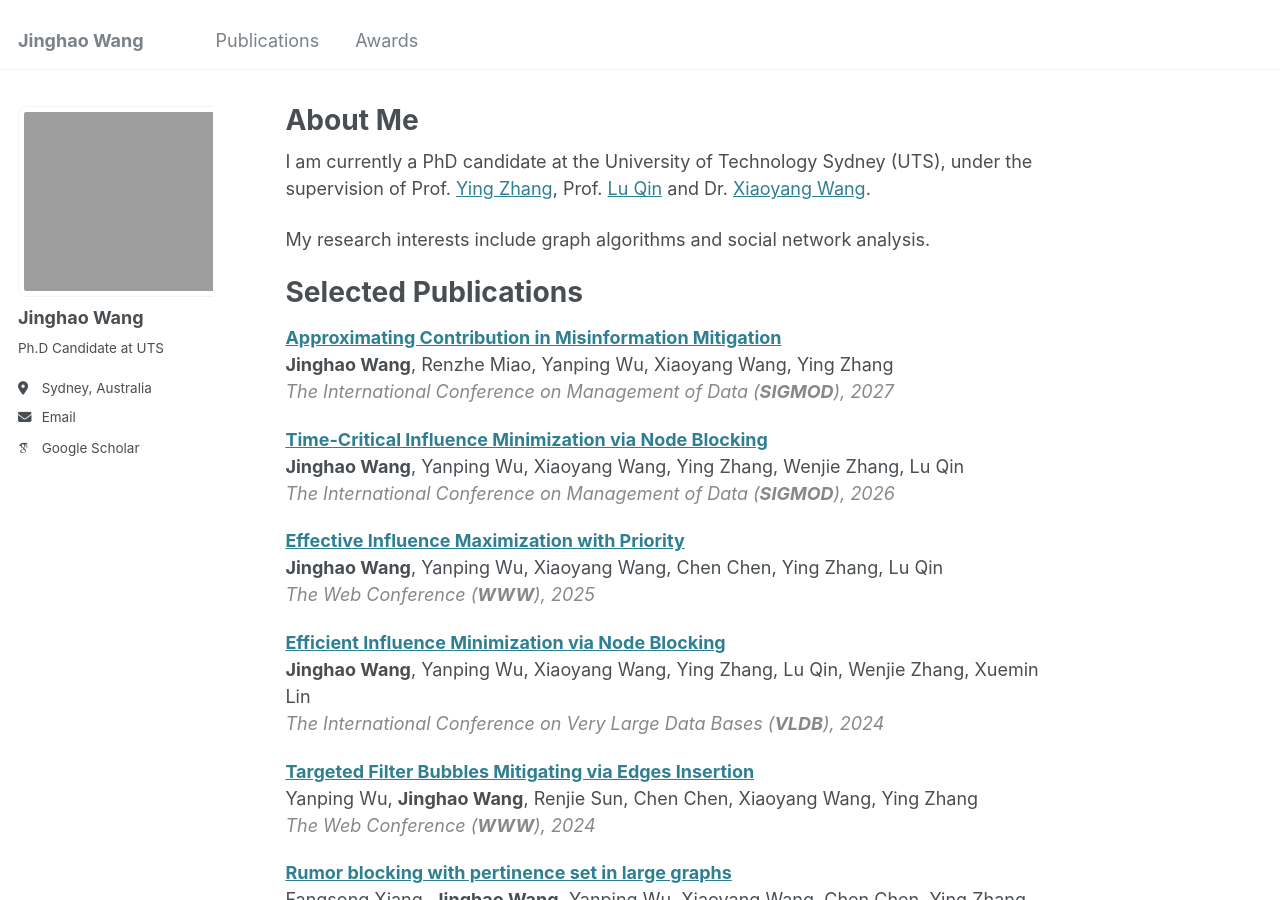
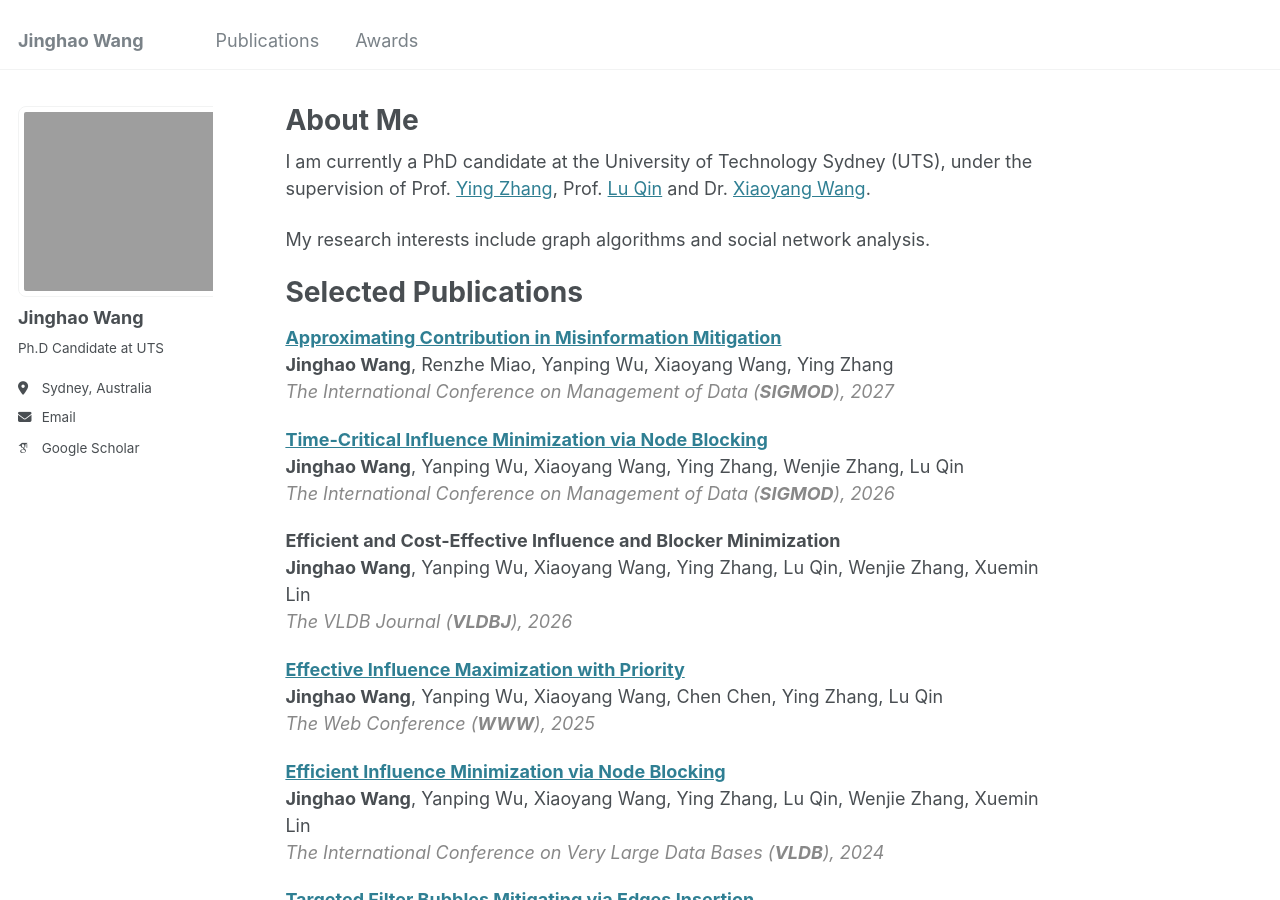
Before and after one commit to wjh0116/wjh0116.github.io, a Jekyll site: the page built from _pages/about.md, in a window 1280 px wide and 900 px high. Built offline with Jekyll 4.4.1, drawn with Linux system fonts in a browser that asks for light colours; some web fonts are replaced.

Commit message:
Add VLDBJ 2026 paper: Efficient and Cost-Effective Influence and Blocker Minimization
Co-Authored-By: Claude Fable 5 <noreply@anthropic.com>

```diff
--- a/_pages/about.md
+++ b/_pages/about.md
@@ -47,6 +47,12 @@ My research interests include graph algorithms and social network analysis.
 </li>
 
 <li>
+<span class="title">Efficient and Cost-Effective Influence and Blocker Minimization</span>
+<span class="authors"><span class="me">Jinghao Wang</span>, Yanping Wu, Xiaoyang Wang, Ying Zhang, Lu Qin, Wenjie Zhang, Xuemin Lin</span>
+<span class="venue">The VLDB Journal (<b>VLDBJ</b>), 2026</span>
+</li>
+
+<li>
 <a class="title" href="https://dl.acm.org/doi/10.1145/3696410.3714888">Effective Influence Maximization with Priority</a>
 <span class="authors"><span class="me">Jinghao Wang</span>, Yanping Wu, Xiaoyang Wang, Chen Chen, Ying Zhang, Lu Qin</span>
 <span class="venue">The Web Conference (<b>WWW</b>), 2025</span>
```
